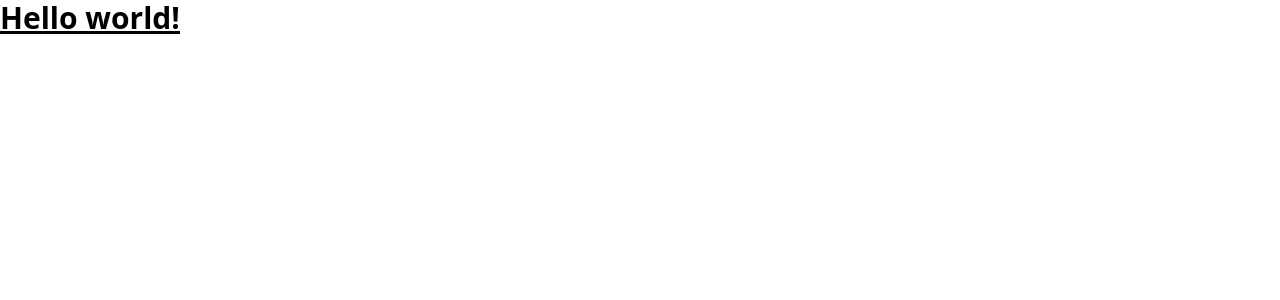
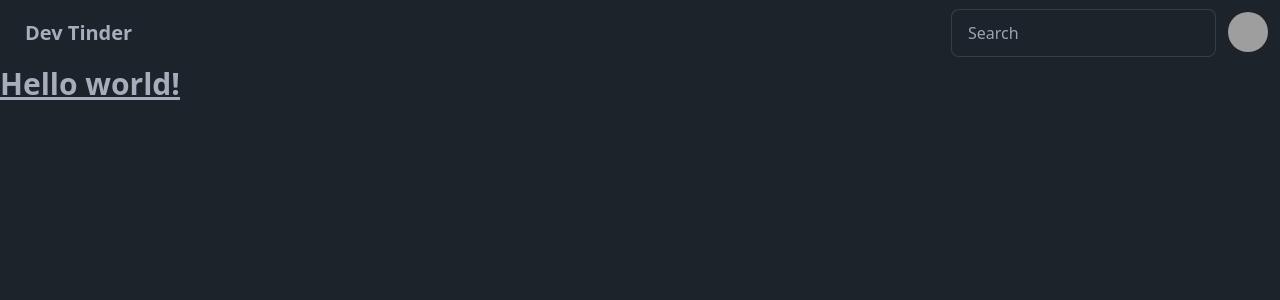
Before and after one commit to venkatesh-r/dev-tinder-ui, a React (Vite) app: page / in a window 1280 px wide. Shown: the top 300 px of the page. Built offline with nearby package versions, Linux system fonts and the light colour scheme; grey boxes are pictures that could not be loaded.

Commit message:
tailwind + daisyui + navbar

```diff
--- a/index.html
+++ b/index.html
@@ -1,5 +1,5 @@
 <!DOCTYPE html>
-<html lang="en">
+<html lang="en" data-theme="dark">
   <head>
     <meta charset="UTF-8" />
     <link rel="icon" type="image/svg+xml" href="/vite.svg" />
--- a/package.json
+++ b/package.json
@@ -19,6 +19,7 @@
     "@types/react-dom": "^18.3.5",
     "@vitejs/plugin-react": "^4.3.4",
     "autoprefixer": "^10.4.20",
+    "daisyui": "^4.12.23",
     "eslint": "^9.17.0",
     "eslint-plugin-react": "^7.37.2",
     "eslint-plugin-react-hooks": "^5.0.0",
--- a/src/App.jsx
+++ b/src/App.jsx
@@ -1,6 +1,9 @@
+import NavBar from "./components/navbar";
+
 function App() {
   return (
     <>
+      <NavBar></NavBar>
       <h1 className="text-3xl font-bold underline">Hello world!</h1>
     </>
   );
--- /dev/null
+++ b/src/components/Navbar.jsx
@@ -0,0 +1,51 @@
+const NavBar = () => {
+  return (
+    <div className="navbar bg-base-100">
+      <div className="flex-1">
+        <a className="btn btn-ghost text-xl">Dev Tinder</a>
+      </div>
+      <div className="flex-none gap-2">
+        <div className="form-control">
+          <input
+            type="text"
+            placeholder="Search"
+            className="input input-bordered w-24 md:w-auto"
+          />
+        </div>
+        <div className="dropdown dropdown-end">
+          <div
+            tabIndex={0}
+            role="button"
+            className="btn btn-ghost btn-circle avatar"
+          >
+            <div className="w-10 rounded-full">
+              <img
+                alt="Tailwind CSS Navbar component"
+                src="https://img.daisyui.com/images/stock/photo-1534528741775-53994a69daeb.webp"
+              />
+            </div>
+          </div>
+          <ul
+            tabIndex={0}
+            className="menu menu-sm dropdown-content bg-base-100 rounded-box z-[1] mt-3 w-52 p-2 shadow"
+          >
+            <li>
+              <a className="justify-between">
+                Profile
+                <span className="badge">New</span>
+              </a>
+            </li>
+            <li>
+              <a>Settings</a>
+            </li>
+            <li>
+              <a>Logout</a>
+            </li>
+          </ul>
+        </div>
+      </div>
+    </div>
+  );
+};
+
+export default NavBar;
--- a/tailwind.config.js
+++ b/tailwind.config.js
@@ -1,4 +1,5 @@
 /** @type {import('tailwindcss').Config} */
+import daisyui from "daisyui";
 export default {
   content: [
     "./src/**/*.{html,js,jsx,ts,tsx}", // Adjust based on your project structure
@@ -7,5 +8,8 @@
   theme: {
     extend: {},
   },
-  plugins: [],
+  plugins: [daisyui],
+  daisyui: {
+    themes: ["light", "dark", "cupcake", "retro"],
+  },
 };
```
Also changed, not shown: 1 other file (tests, documents, lock files or other folders).
